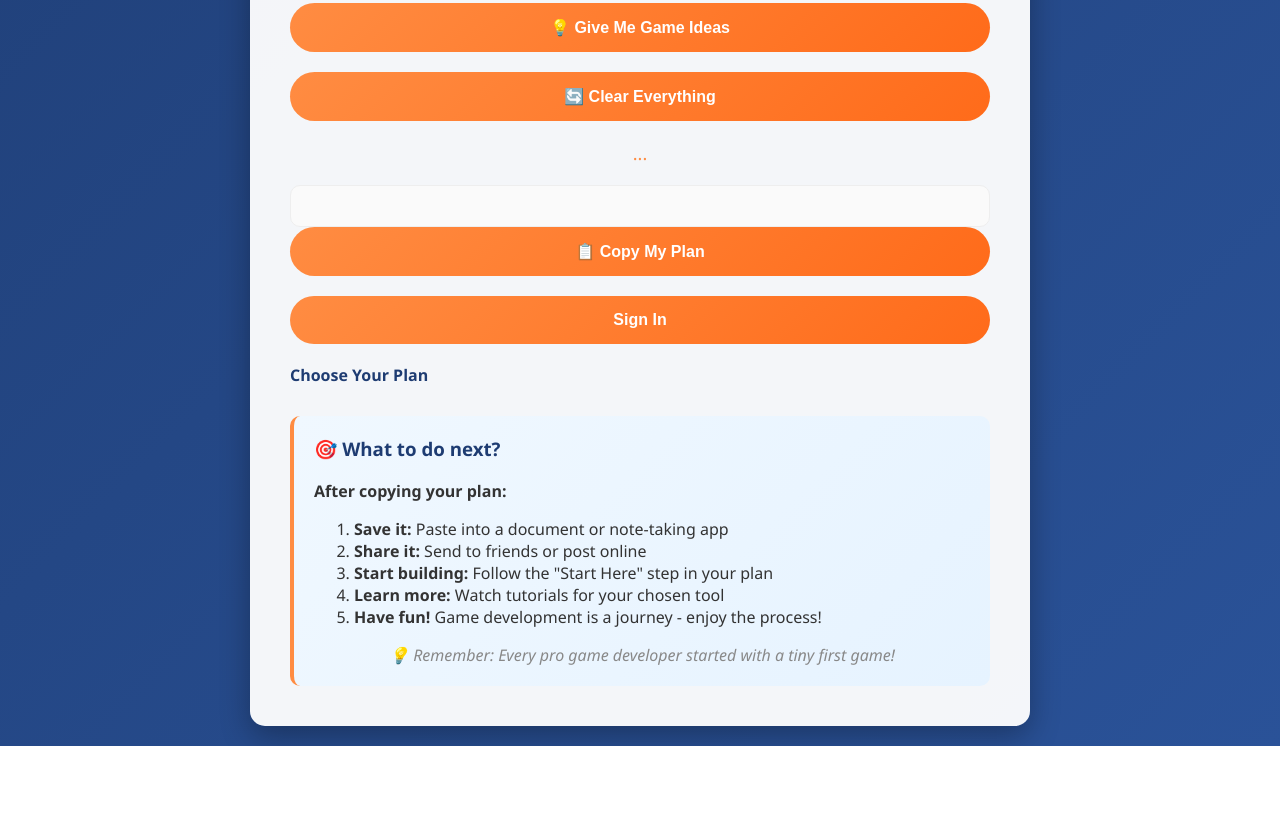
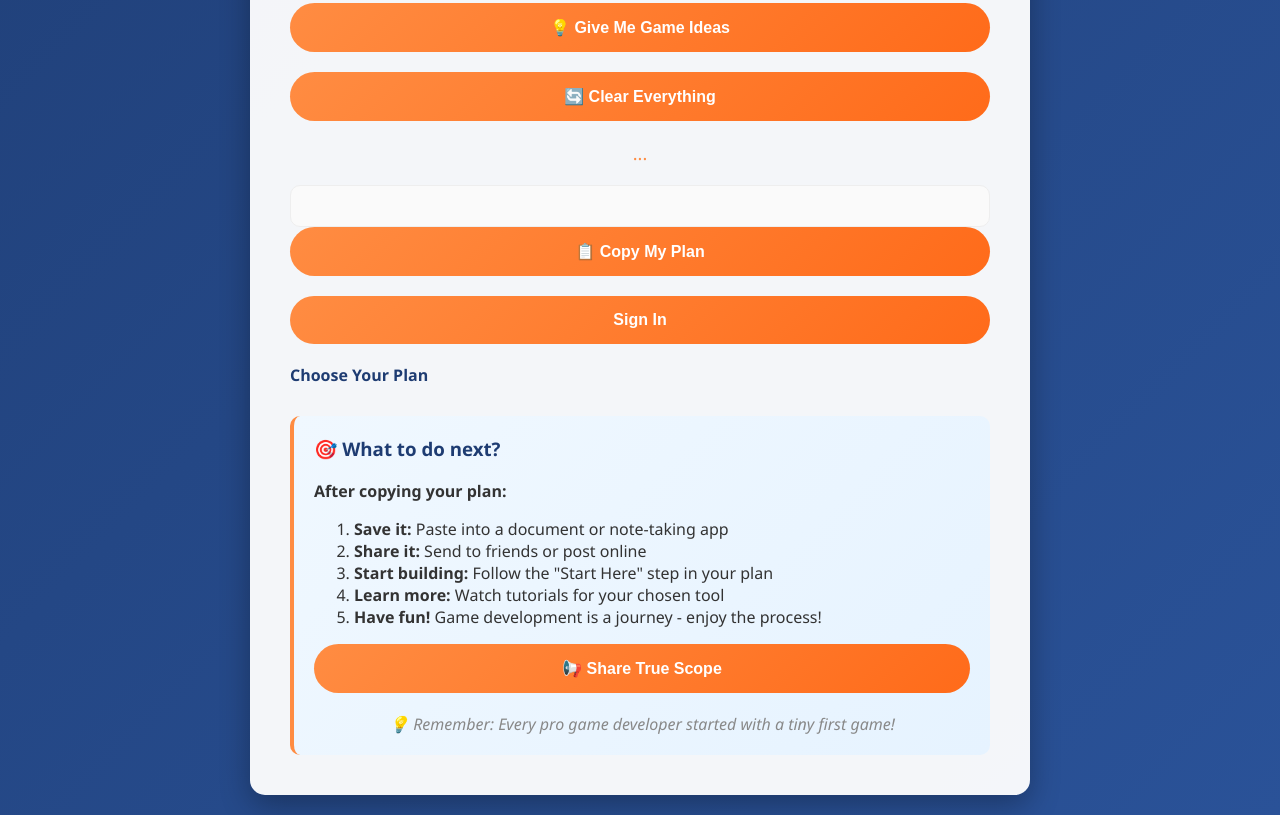
Before and after one commit to jonnym69-ai/true-scope-mvp, a website: page index.html in a window 1280 px wide. Shown: the part 794-1609 px from the top of the page. Before the commit the page ends 1540 px from the top, so only its background shows below. Drawn offline with Linux system fonts and the light colour scheme; a script that the page names is missing.

Commit message:
Add missing share-page button to fix JavaScript error

```diff
--- a/index.html
+++ b/index.html
@@ -164,6 +164,7 @@
                     <li><strong>Learn more:</strong> Watch tutorials for your chosen tool</li>
                     <li><strong>Have fun!</strong> Game development is a journey - enjoy the process!</li>
                 </ol>
+                <button id="share-page" class="share-btn">📢 Share True Scope</button>
                 <p class="encouragement">💡 Remember: Every pro game developer started with a tiny first game!</p>
             </div>
         </main>
```
